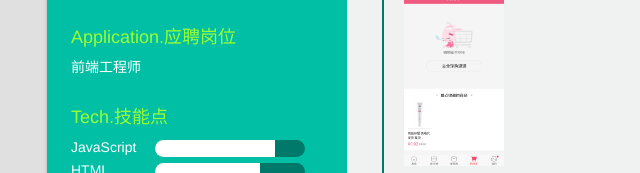
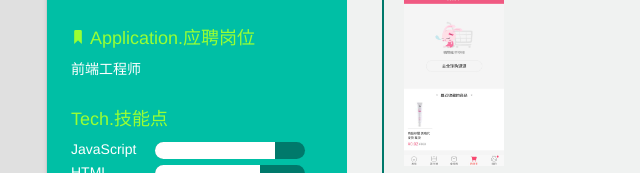
Before and after one commit to JoeZheng2015/Resume, a website: page index.html in a window 1280 px wide. Shown: the part 407-580 px from the top of the page, 63-703 px from the left. Drawn offline with Linux system fonts and the light colour scheme.

Commit message:
增加package.json文件

```diff
--- a/index.html
+++ b/index.html
@@ -57,7 +57,9 @@
 					</dd>
 				</li>
 				<li>
-					<dt class="title">Application.应聘岗位</dt>
+					<dt class="title">
+						<i class="icon icon-mark"></i>
+						Application.应聘岗位</dt>
 					<dd>前端工程师</dd>
 				</li>
 				<li>
```
Also changed, not shown: package.json (added, +22 -0 lines).
